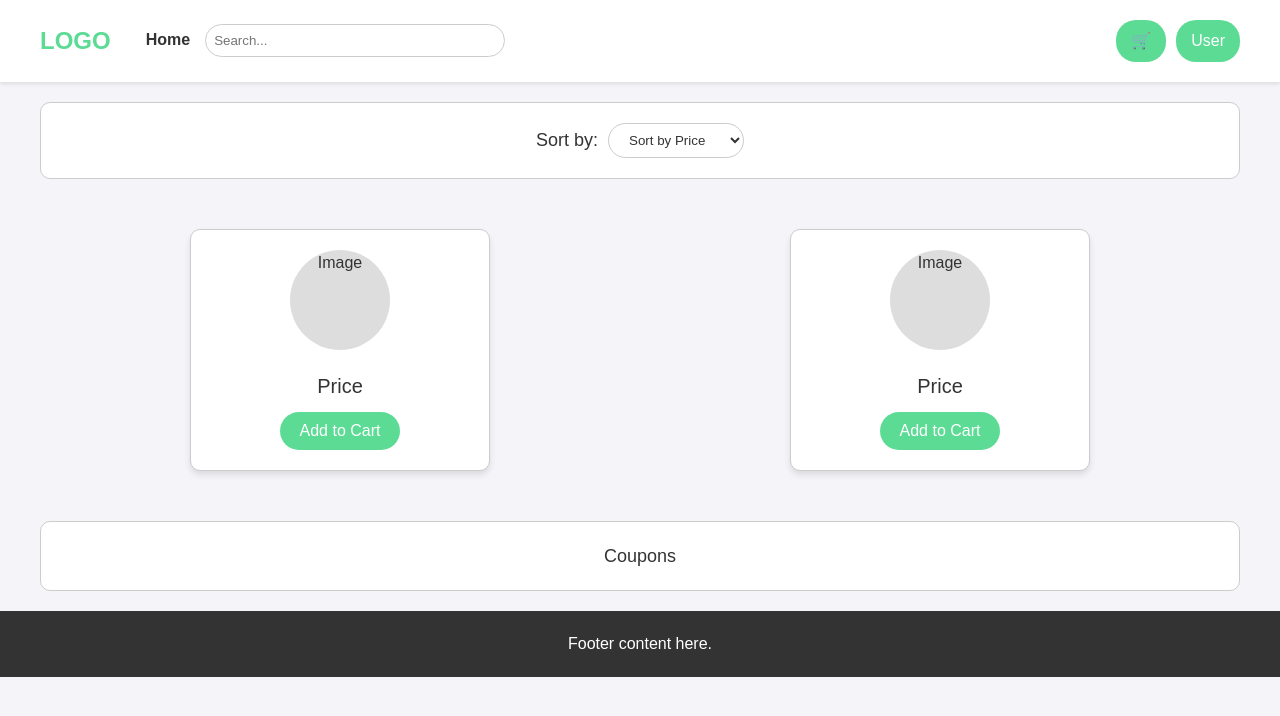
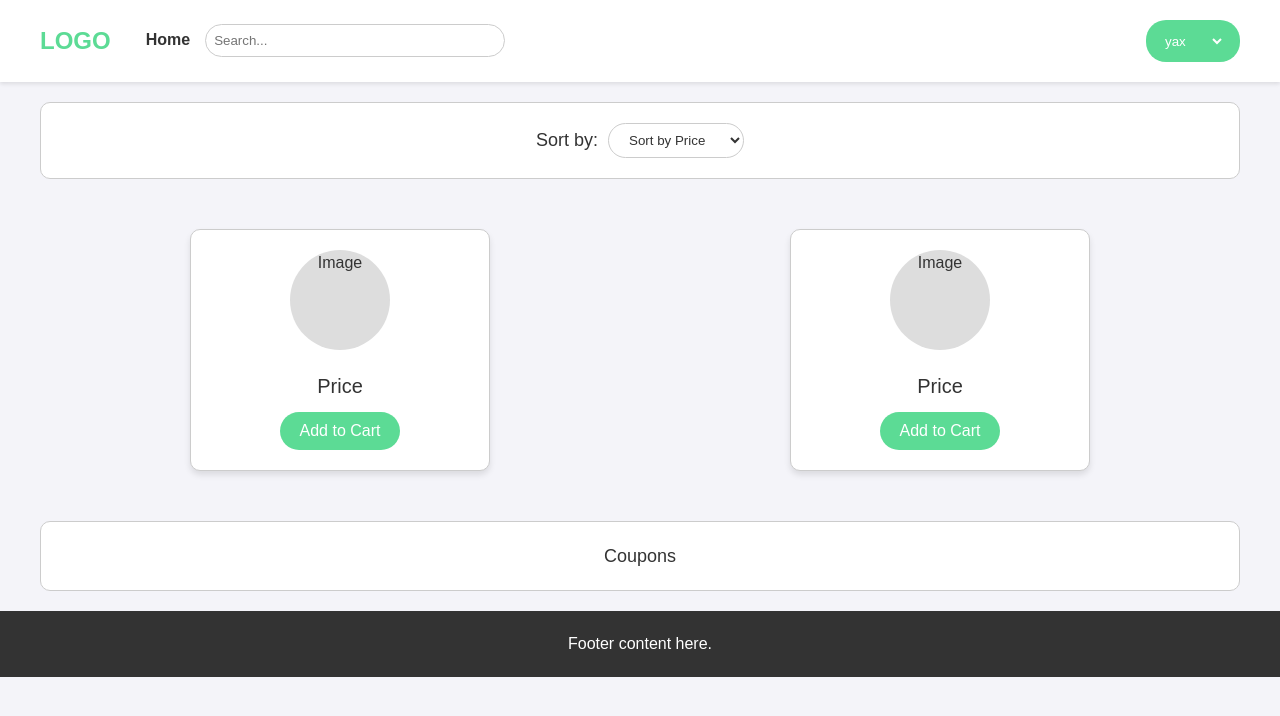
Before and after one commit to Yax26/solescene, a React (Create React App) app: page / in a window 1280 px wide. Shown: the top 716 px of the page. Built offline with nearby package versions, Linux system fonts and the light colour scheme.

Commit message:
add users

```diff
--- /dev/null
+++ b/src/Constants.js
@@ -0,0 +1,9 @@
+const Constants = {
+  users: [
+    { name: "yax", user_id: 0 },
+    { name: "sarthak", user_id: 1 },
+    { name: "dhruvil", user_id: 2 },
+  ],
+};
+
+export default Constants;
--- a/src/Header.js
+++ b/src/Header.js
@@ -1,15 +1,54 @@
+import { useState } from "react";
+import Constants from "./Constants.js";
+
 export function Header() {
+  console.log(Constants);
+  const [user, SetSelectedUser] = useState(0);
+
+  function handleSetSelectedUser(event) {
+    console.log(event.target.value);
+    SetSelectedUser(event.target.value);
+  }
+
   return (
     <header>
-      <div class="logo">LOGO</div>
+      <div className="logo">LOGO</div>
       <nav>
         <a href="#">Home</a>
         <input type="search" placeholder="Search..." />
       </nav>
-      <div class="user-cart">
-        <div class="cart">🛒</div>
-        <div class="user">User</div>
+      <div className="user-cart">
+        {/* <Cart handleSetSelectedUser={handleSetSelectedUser} /> */}
+        <SelectUser user={user} handleSetSelectedUser={handleSetSelectedUser} />
       </div>
     </header>
   );
 }
+
+function SelectUser({ handleSetSelectedUser, user }) {
+  return (
+    <div className="user">
+      <select
+        className="user_dropdown"
+        name="current_user"
+        value={user}
+        onChange={handleSetSelectedUser}
+      >
+        {Constants.users.map((user, index) => (
+          <option key={index} value={index} className="options_color">
+            {Constants.users[index].name}
+          </option>
+        ))}
+      </select>
+    </div>
+  );
+}
+
+function Cart() {
+  return (
+    // <div className="cart" onClick={LoadCart()}>
+    //   🛒
+    // </div>
+    ""
+  );
+}
--- a/src/index.css
+++ b/src/index.css
@@ -154,3 +154,13 @@ footer {
   padding: 20px;
   width: 100%;
 }
+
+.user_dropdown {
+  background-color: transparent;
+  color: white;
+  border: solid white 0px;
+}
+
+.options_color {
+  color: black;
+}
```
